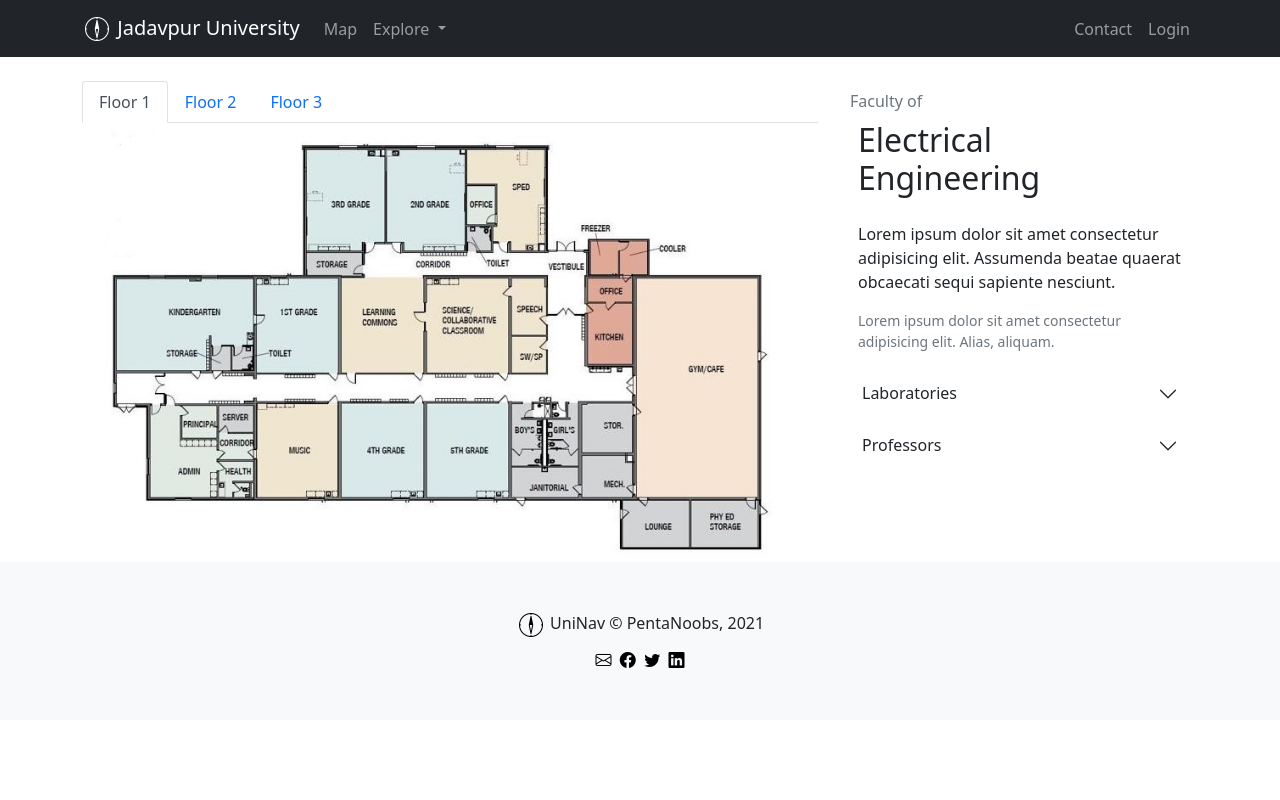
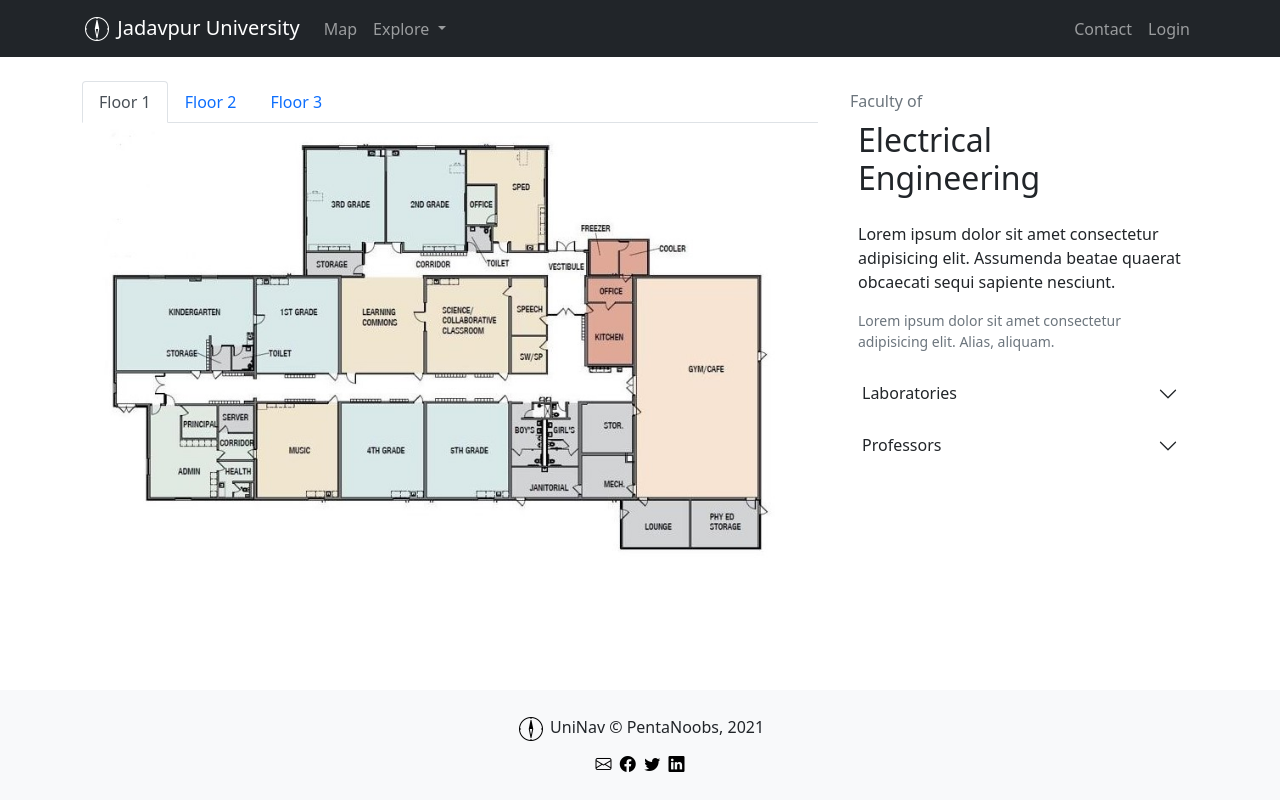
Before and after one commit to AGNISH13/HackNPitch_PentaNoobs_Uni-Nav, a plain HTML site: page deptBEE.html in a window 1280 px wide. Drawn offline with nearby package versions, Linux system fonts and the light colour scheme; files that its build step writes are made by us from their sources.

Commit message:
Update deptBEE.html

```diff
--- a/deptBEE.html
+++ b/deptBEE.html
@@ -5,7 +5,7 @@
       <meta http-equiv="X-UA-Compatible" content="IE=edge">
       <meta name="viewport" content="width=device-width, initial-scale=1.0">
       <title>EE Digital Map</title>
-      <link rel="stylesheet" href="css/style.css">
+      <link rel="stylesheet" href="style.css">
       <link href="https://cdn.jsdelivr.net/npm/bootstrap@5.0.2/dist/css/bootstrap.min.css" rel="stylesheet" integrity="sha384-EVSTQN3/azprG1Anm3QDgpJLIm9Nao0Yz1ztcQTwFspd3yD65VohhpuuCOmLASjC" crossorigin="anonymous">
       <link rel="stylesheet" href="https://cdn.jsdelivr.net/npm/bootstrap-icons@1.3.0/font/bootstrap-icons.css">
       <script src="https://cdn.jsdelivr.net/npm/bootstrap@5.0.2/dist/js/bootstrap.bundle.min.js" integrity="sha384-MrcW6ZMFYlzcLA8Nl+NtUVF0sA7MsXsP1UyJoMp4YLEuNSfAP+JcXn/tWtIaxVXM" crossorigin="anonymous"></script>
@@ -132,8 +132,9 @@
       </div>
     </div>
 
-    <!--Footer-->
-<footer class="p-5 bg-light position-relative">
+<!--Footer-->
+<br><br><br>
+<footer class="p-4 bg-light">
   <section id="contact">
       <div class="container">
             <center>
```
